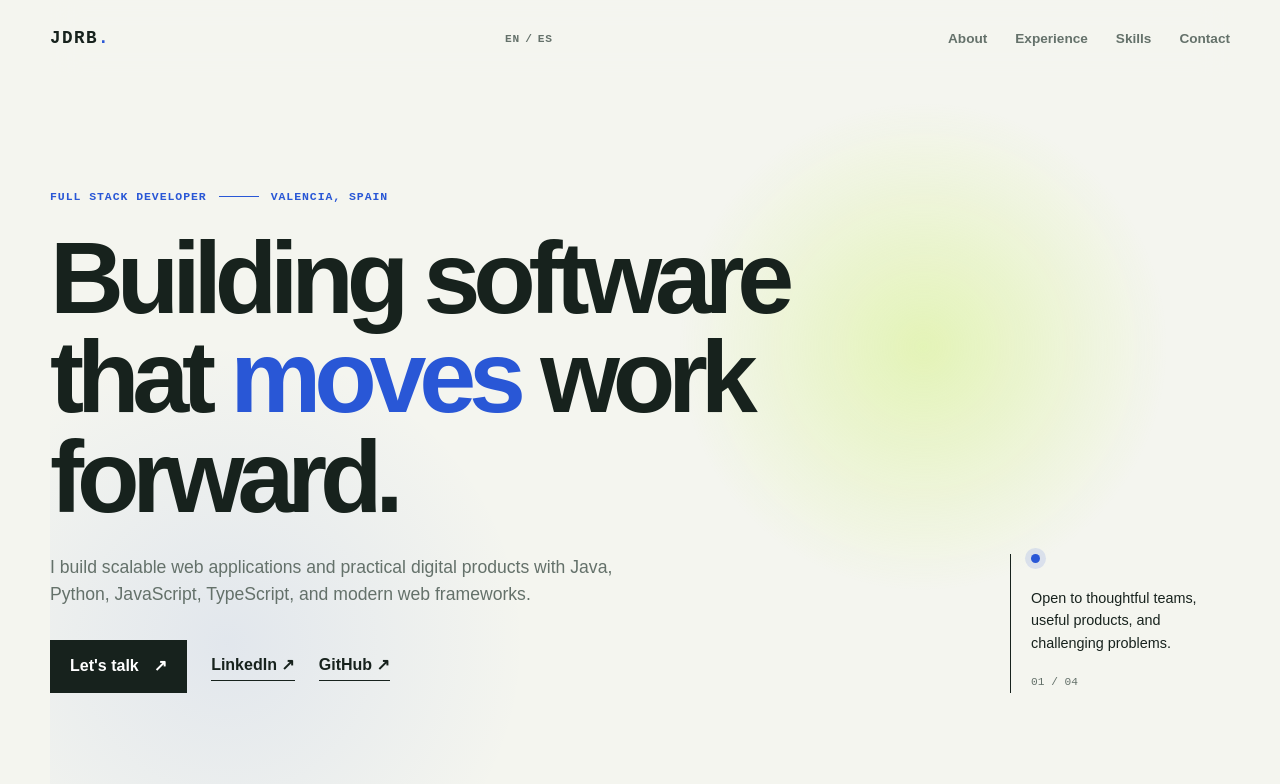
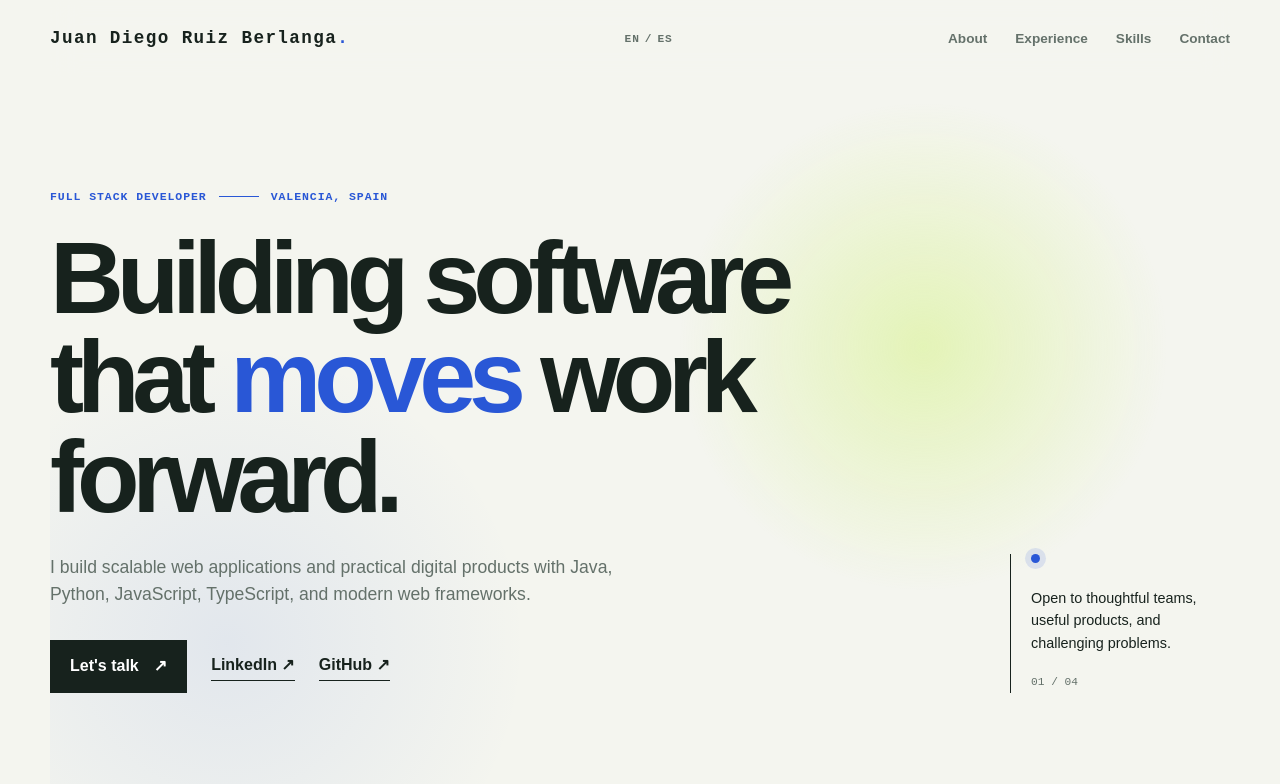
Before and after one commit to dirb997/portfolio-dr, a Vue app: page / in a window 1280 px wide. Shown: the top 784 px of the page. Built offline with nearby package versions, Linux system fonts and the light colour scheme.

Commit message:
text improvement

```diff
--- a/i18n/es/hero.json
+++ b/i18n/es/hero.json
@@ -1,6 +1,6 @@
 {
   "eyebrow": "Desarrollador Full Stack <span class=\"eyebrow-line\"></span> Valencia, España",
-  "title": "Creo software que <em>hace avanzar</em> el trabajo.",
+  "title": "Creando software que <em>hace avanzar</em> el mundo.",
   "lede": "Desarrollo aplicaciones web escalables y productos digitales prácticos con Java, Python, JavaScript, TypeScript y frameworks web modernos.",
   "talk": "Hablemos",
   "availabilityLabel": "Disponibilidad",
--- a/src/App.vue
+++ b/src/App.vue
@@ -62,7 +62,7 @@ function submitForm(event) {
 
 <template>
   <header class="site-header">
-    <a class="brand" href="#top" :aria-label="t('nav.top')">JDRB<span>.</span></a>
+    <a class="brand" href="#top" :aria-label="t('nav.top')">Juan Diego Ruiz Berlanga<span>.</span></a>
     <div class="header-tools">
       <button class="language-toggle" type="button" :aria-label="t('nav.language')" :aria-pressed="language === 'es'" @click="toggleLanguage">
         <span :class="{ 'is-active': language === 'en' }">EN</span><span aria-hidden="true">/</span><span :class="{ 'is-active': language === 'es' }">ES</span>
```
